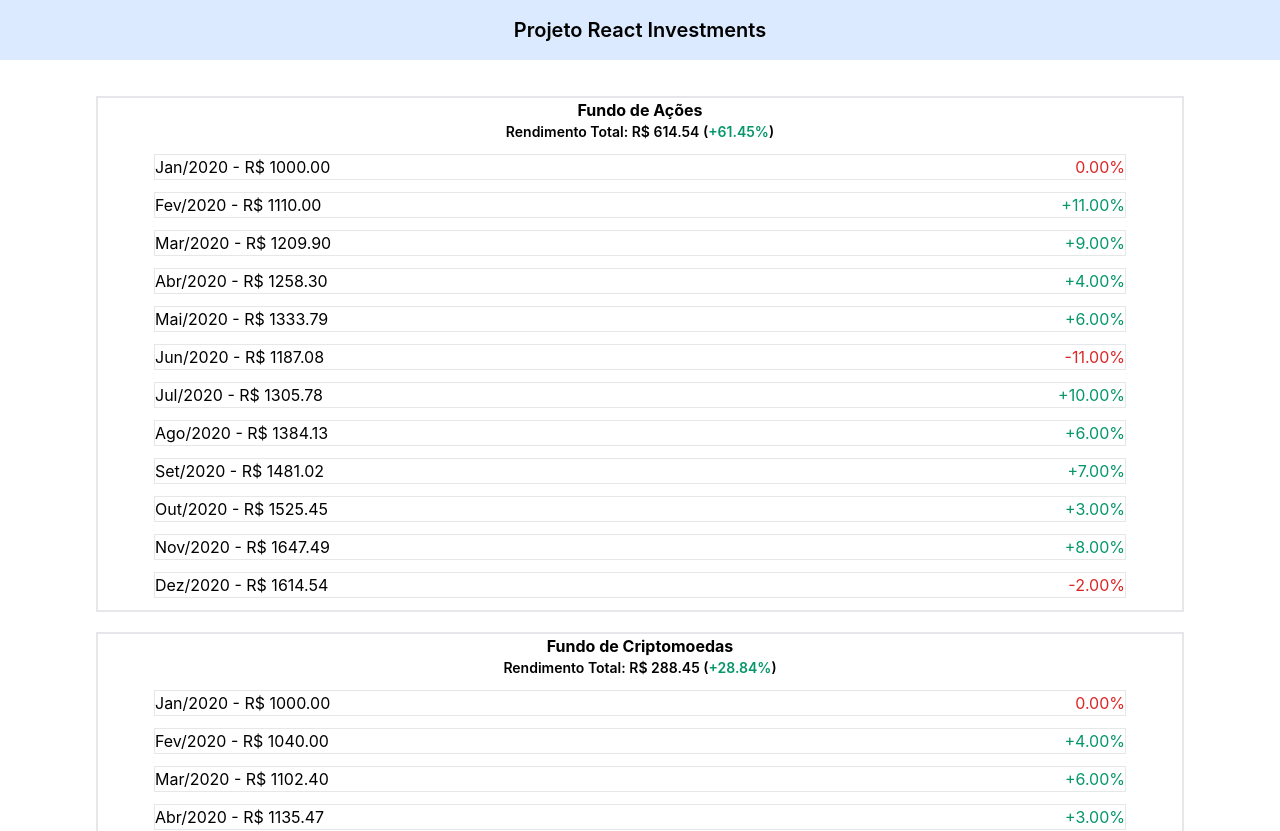
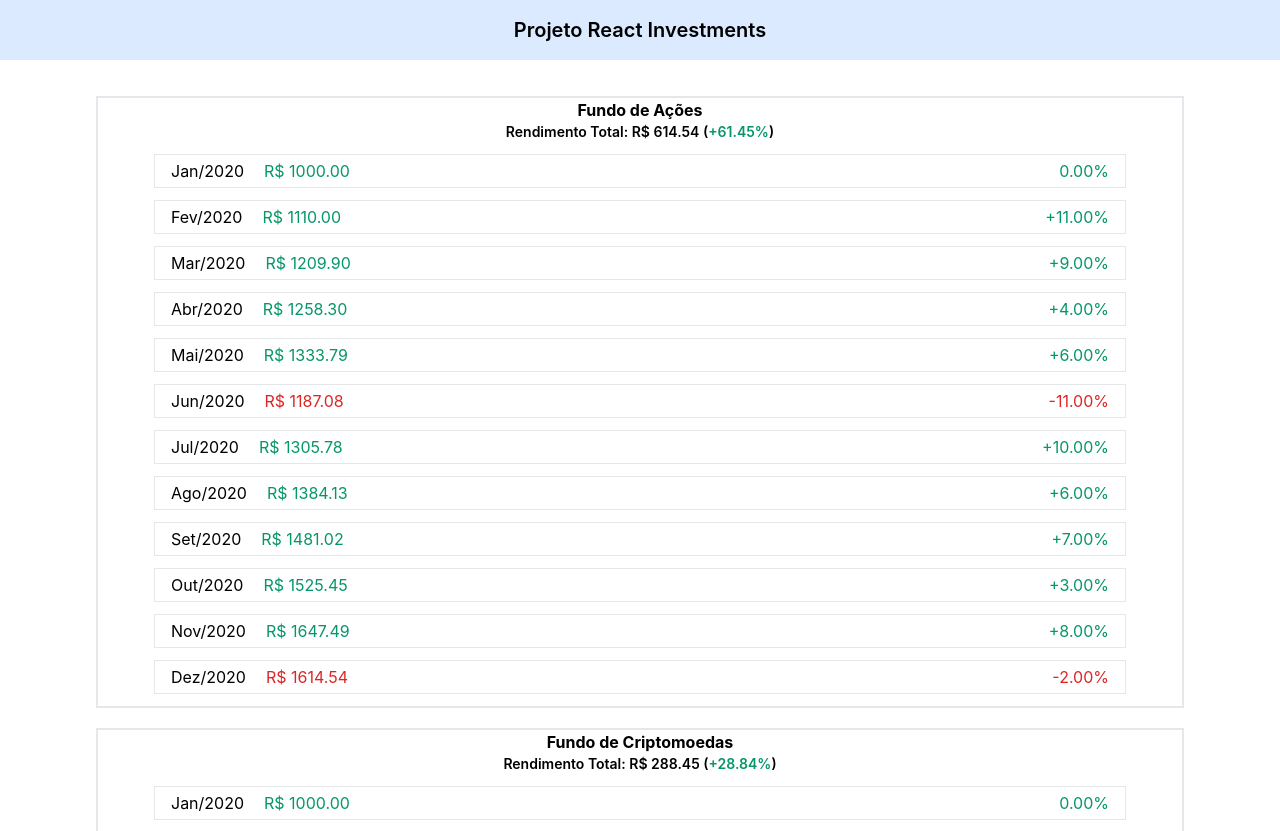
Before and after one commit to drishaolin/BootcampReact-IGTI2021-react, a React (Create React App) app: page / in a window 1280 px wide. Shown: the top 831 px of the page. Built offline with nearby package versions, Linux system fonts and the light colour scheme.

Commit message:
color styles for positive and negative values

```diff
--- a/src/components/Investment.jsx
+++ b/src/components/Investment.jsx
@@ -5,6 +5,7 @@ export default function Investment({ children: invReport}) {
   const { month, year, value, percentage } = invReport;
   const monthsNames = ["Jan", "Fev", "Mar", "Abr", "Mai", "Jun", "Jul", "Ago", "Set", "Out", "Nov", "Dez"];
   const currentMonth = monthsNames[month - 1];
+  const textColor = percentage >= 0 ? "text-green-600" : "text-red-600";
 
 
 
@@ -12,9 +13,10 @@ export default function Investment({ children: invReport}) {
   return (
     <div className="px-4">
       <ul>
-        <li className="flex flex-row border my-3 mx-10 ">
-          <span className="flex-1">{`${currentMonth}/${year} - R$ ${value.toFixed(2)}`}</span>
-          <PercentageFormat>{percentage}</PercentageFormat>
+        <li className="flex flex-row space-x-5 border my-3 mx-10 py-1 px-4 ">
+          <span>{`${currentMonth}/${year}`}</span>
+          <span className={`${textColor} flex-grow`}>{`R$ ${value.toFixed(2)}`}</span>
+          <PercentageFormat >{percentage}</PercentageFormat>
 
         </li>
       </ul>
--- a/src/components/PercentageFormat.jsx
+++ b/src/components/PercentageFormat.jsx
@@ -1,5 +1,5 @@
 export default function PercentageFormat({children: percent}) {
-  const percentColor = percent > 0 ? "text-green-600" : "text-red-600";
+  const percentColor = percent >= 0 ? "text-green-600" : "text-red-600";
   const sign = percent > 0 ? '+' : '';
   return <span className={percentColor}>{`${sign}${percent.toFixed(2)}%`}</span>;
 }
```
